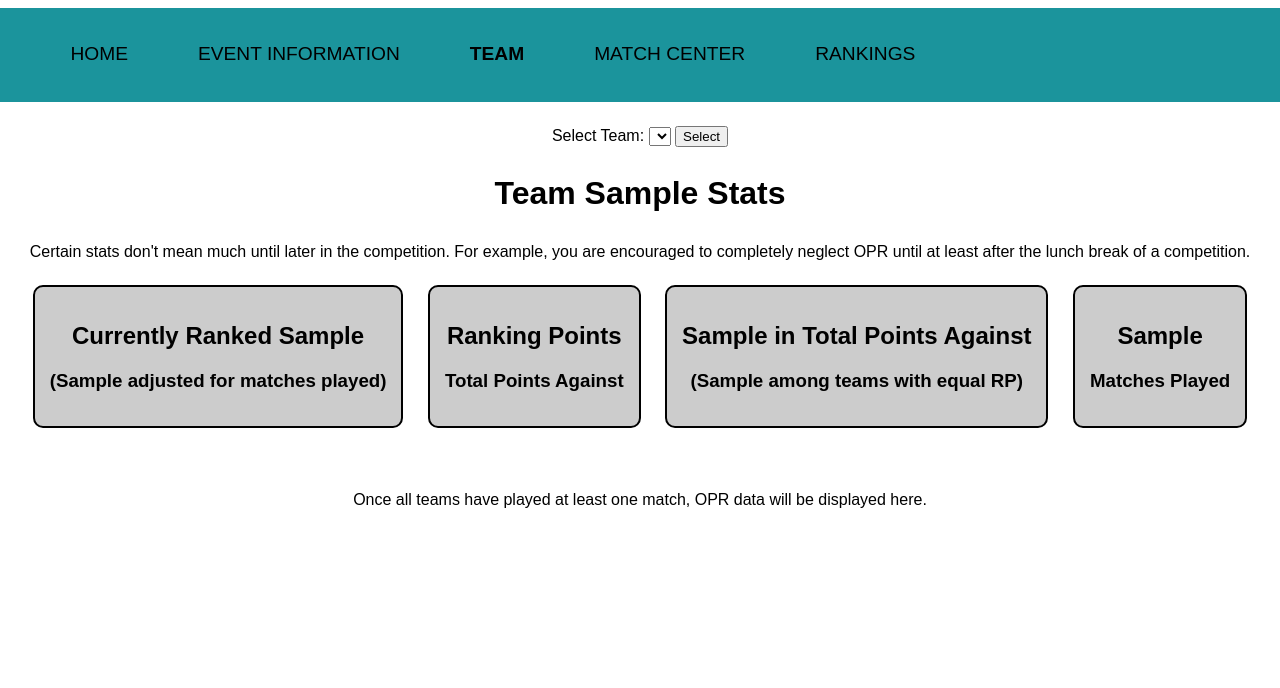
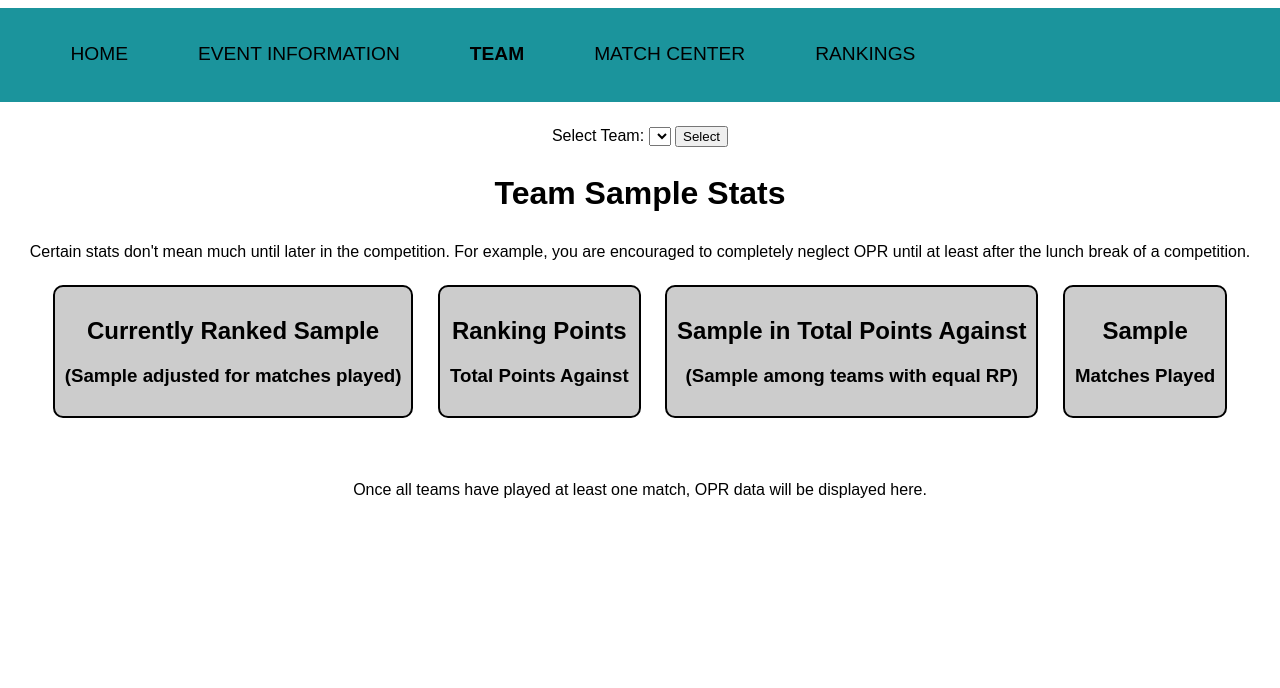
Before and after one commit to owsorber/FTC_Scout_Assistant, a Django app: template application/templates/application/team.html in a window 1280 px wide. Shown: the top 688 px of the page. Run offline with Django 3.2, Linux system fonts and the light colour scheme; the template is opened without the code that fills it: most values are stand-ins (such as "Sample title", 1, 10 or a date in 2020); lists and menus that the app fills with data are empty.

Commit message:
changed style of team stats

```diff
--- a/application/templates/application/team.html
+++ b/application/templates/application/team.html
@@ -26,7 +26,7 @@
             text-align: center;
             margin-left: 10px;
             margin-right: 10px;
-            padding: 15px;
+            padding: 10px;
             border: 2px solid black;
             border-radius: 10px;
             background: #CCCCCC;
@@ -34,8 +34,8 @@
         }
         .line-of-stats {
             display: block;
-            margin-left: 5px;
-            margin-right: 5px;
+            margin-left: 0px;
+            margin-right: 0px;
             text-align:center;
         }
     </style>
```
